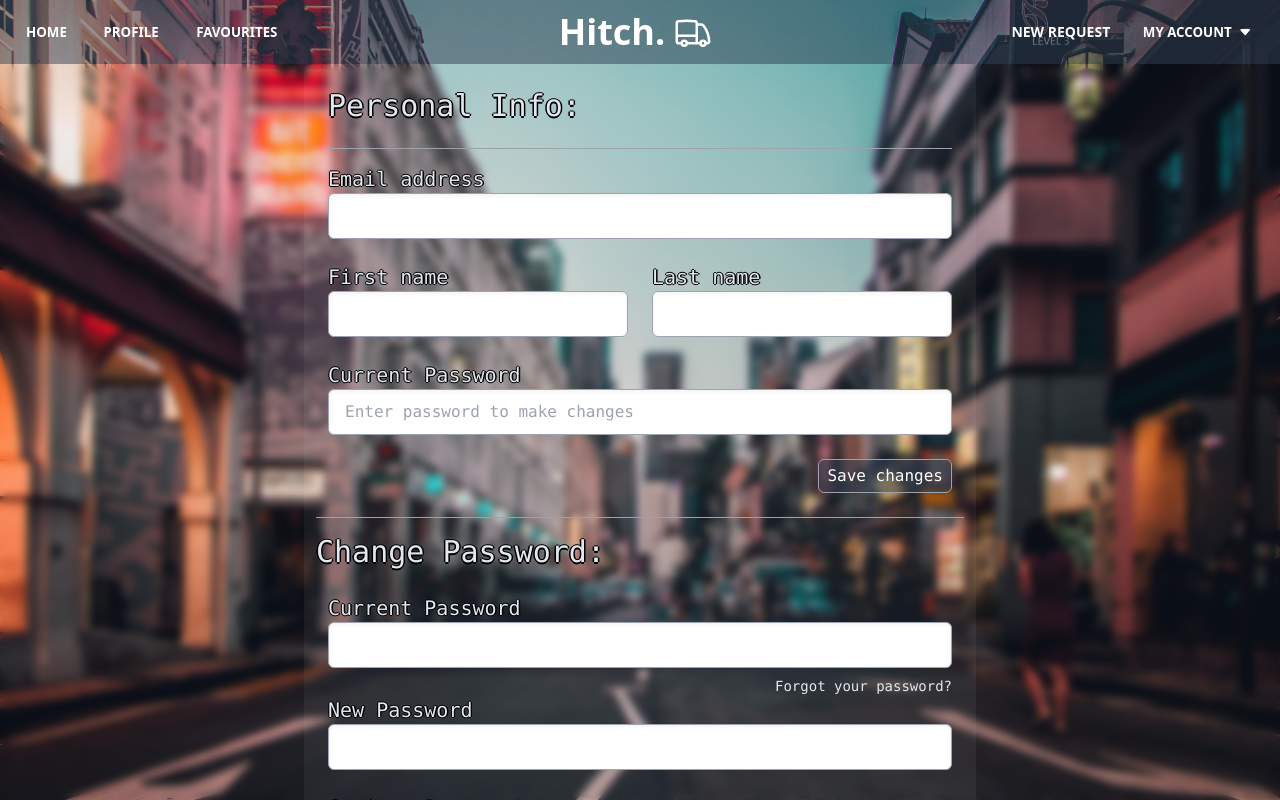
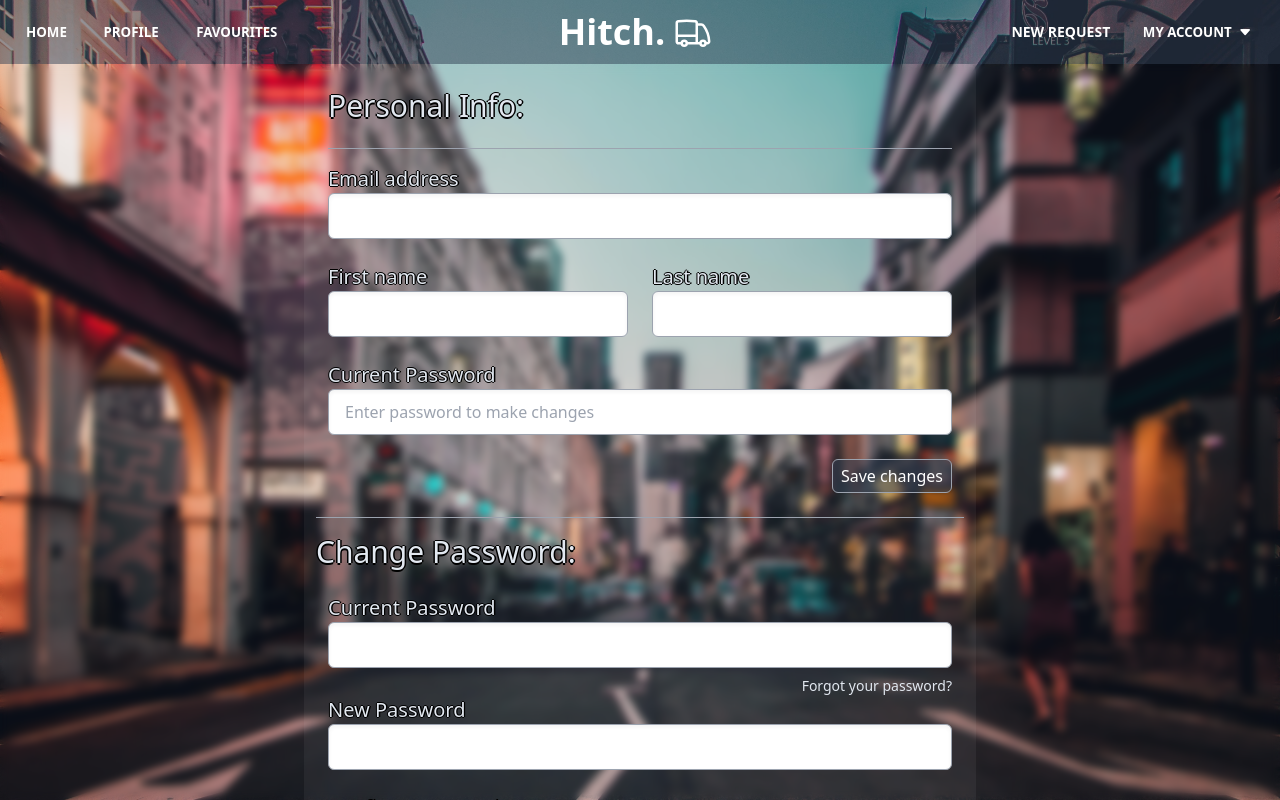
Before and after one commit to luketeosmu/sghitch, a Vue app: page /accountsettings in a window 1280 px wide. Built offline with nearby package versions, Linux system fonts and the light colour scheme; what @fawmi/vue-google-maps would draw is missing.

Commit message:
font-mono

```diff
--- a/src/components/AccSettingsForm.vue
+++ b/src/components/AccSettingsForm.vue
@@ -1,6 +1,6 @@
 <template>
     <div>
-        <div class="font-mono backdrop-blur-[4px]">
+        <div class="backdrop-blur-[4px]">
             <div class="container mx-auto ">
                 <div class="inputs w-full max-w-2xl p-6 mx-auto  bg-white bg-opacity-5 rounded-lg">
                     <h1 style="text-shadow: 0.05em 0 black, 0 0.05em black, -0.05em 0 black, 0 -0.05em black;" class="text-3xl text-slate-200">Personal Info: </h1>
```
